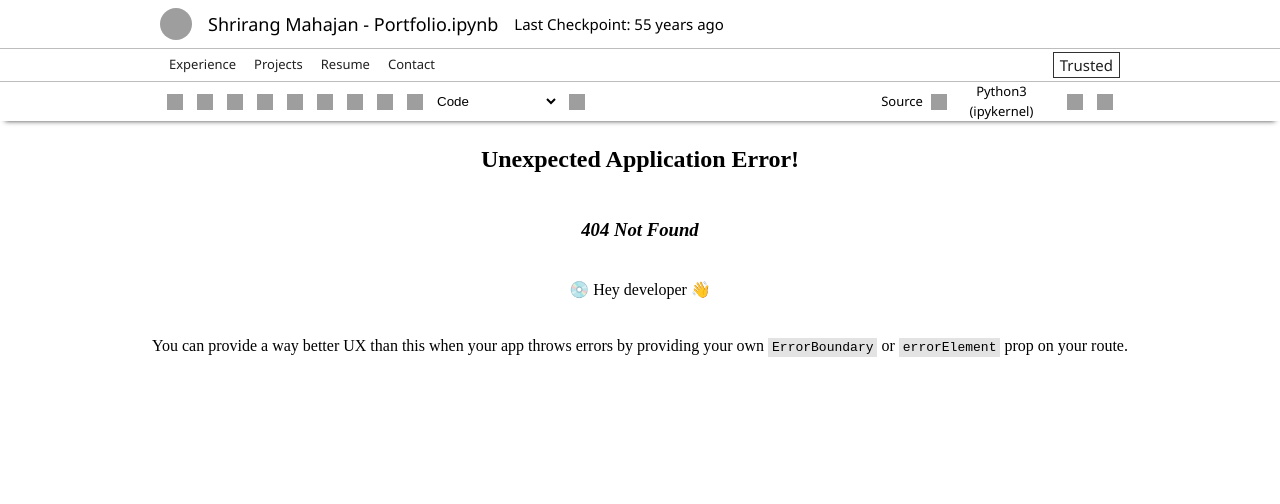
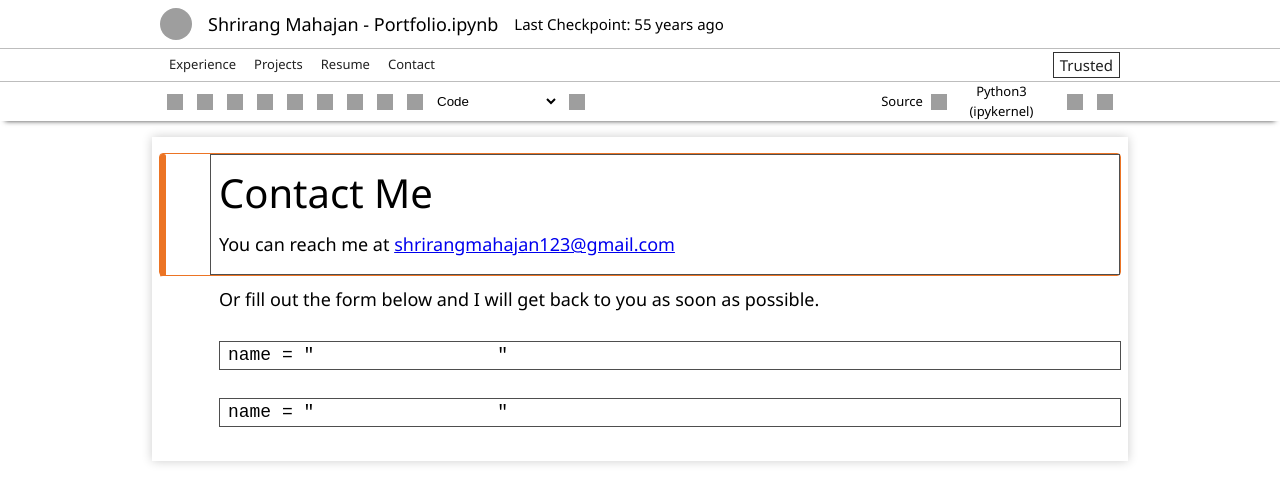
Before and after one commit to NotShrirang/shrirangmahajan.in, a React (Vite) app: page /contact in a window 1280 px wide. Before the commit this address had no page. Shown: the top 504 px of the page. Built offline with nearby package versions, Linux system fonts and the light colour scheme; grey boxes are pictures that could not be loaded.

Commit message:
feat: add contact form

```diff
--- a/src/components/ControlBar/ControlBar.module.css
+++ b/src/components/ControlBar/ControlBar.module.css
@@ -141,6 +141,9 @@
 }
 
 @media (max-width: 440px) {
+  .controlBarContent {
+    margin-left: 1rem;
+  }
   .controlItem {
     padding: 0px 2px;
   }
@@ -153,7 +156,7 @@
   }
 }
 
-@media (max-width: 375px) {
+@media (max-width: 385px) {
   .controlItem {
     padding: 0px 0px;
   }
@@ -163,6 +166,19 @@
   }
   .controlSelect {
     font-size: 10px;
+  }
+}
+
+@media (max-width: 330px) {
+  .controlItem {
+    padding: 0px 0px;
+  }
+  .controlIcon {
+    width: 0.7rem;
+    height: 0.7rem;
+  }
+  .controlSelect {
+    font-size: 9px;
   }
 }
 
--- a/src/components/MarkdownCell/MarkdownCell.jsx
+++ b/src/components/MarkdownCell/MarkdownCell.jsx
@@ -11,15 +11,6 @@ const MarkdownCell = ({ cell, activeCell, setActiveCell }) => {
       : "light";
     setTheme(theme);
   }, []);
-
-  const handleKeyDown = (e) => {
-    if (e.key === "Enter" && e.shiftKey) {
-      console.log(cell.id + 1);
-      setActiveCell(cell.id + 1);
-      divRef.current.blur();
-    }
-    e.preventDefault();
-  };
 
   return (
     <div
@@ -38,24 +29,8 @@ const MarkdownCell = ({ cell, activeCell, setActiveCell }) => {
       key={cell.id}
       onClick={(e) => {
         setActiveCell(cell.id);
-        if (divRef.current) {
-          divRef.current.focus();
-        }
       }}
-      onBlur={(e) => {
-        setActiveCell(null);
-        if (divRef.current) {
-          divRef.current.blur();
-        }
-      }}
-      onKeyDownCapture={handleKeyDown}
-      onKeyDown={handleKeyDown}
     >
-      {cell.id === activeCell
-        ? divRef.current
-          ? divRef.current.focus()
-          : null
-        : null}
       <div className={styles.cellOutput}>
         <div
           className={
--- a/src/components/MenuBar/MenuBar.jsx
+++ b/src/components/MenuBar/MenuBar.jsx
@@ -33,7 +33,14 @@ const MenuBar = () => {
           >
             Resume
           </div>
-          <div className={styles.menuItem}>Contact</div>
+          <div
+            className={styles.menuItem}
+            onClick={() => {
+              window.location.href = "/contact/";
+            }}
+          >
+            Contact
+          </div>
         </div>
         <div className={styles.trustedContainer}>
           <div className={styles.trusted}>Trusted</div>
--- a/src/components/MenuBar/MenuBar.module.css
+++ b/src/components/MenuBar/MenuBar.module.css
@@ -85,9 +85,21 @@
   }
 }
 
+@media (max-width: 440px) {
+  .trustedContainer {
+    display: none;
+  }
+}
+
 @media (max-width: 340px) {
   .trustedContainer {
     display: none;
+  }
+}
+
+@media (max-width: 330px) {
+  .menuItem {
+    padding: 0px 4px;
   }
 }
 
--- a/src/components/ProjectCard/ProjectCard.module.css
+++ b/src/components/ProjectCard/ProjectCard.module.css
@@ -5,7 +5,6 @@
   align-items: flex-start;
   width: 100%;
   border-radius: 0.75rem;
-  /* padding: 0.5rem; */
 }
 
 .projectCardHeader {
--- /dev/null
+++ b/src/pages/ContactPage/ContactPage.jsx
@@ -0,0 +1,106 @@
+import React, { useState, useEffect } from "react";
+import styles from "./ContactPage.module.css";
+import MarkdownCell from "../../components/MarkdownCell/MarkdownCell";
+import Cell from "../../components/Cell/Cell";
+import getTheme from "../../utils/theme";
+
+const ContactPage = () => {
+  const [activeCell, setActiveCell] = useState(1);
+  const [name, setName] = useState("");
+
+  useEffect(() => {
+    document.title = "Contact | Shrirang Mahajan";
+  }, []);
+
+  return (
+    <div className={styles.contactPage}>
+      <div className={styles.contactPageContainer}>
+        <div className={styles.contactPageContent}>
+          <div className={styles.contactPageItemList}>
+            <MarkdownCell
+              cell={{
+                id: 1,
+                output: (
+                  <div className={styles.markdownContainer}>
+                    <div className={styles.contactPageTitle}>Contact Me</div>
+                    <div className={styles.contactPageDescription}>
+                      You can reach me at{" "}
+                      <a href="mailto:shrirangmahajan123@gmail.com">
+                        shrirangmahajan123@gmail.com
+                      </a>
+                    </div>
+                  </div>
+                ),
+              }}
+              activeCell={activeCell}
+              setActiveCell={setActiveCell}
+            />
+            <MarkdownCell
+              cell={{
+                id: 2,
+                output: (
+                  <div className={styles.markdownContainer}>
+                    <div className={styles.contactPageDescription}>
+                      Or fill out the form below and I will get back to you as
+                      soon as possible.
+                    </div>
+                  </div>
+                ),
+              }}
+              activeCell={activeCell}
+              setActiveCell={setActiveCell}
+            />
+            <MarkdownCell
+              cell={{
+                id: 3,
+                output: (
+                  <div className={styles.markdownContainer}>
+                    <div className={styles.contactPageDescription}>
+                      <code className={styles.contactPageCode}>
+                        name = "
+                        <input
+                          type="text"
+                          value={name}
+                          onChange={(e) => setName(e.target.value)}
+                          className={styles.contactPageInputField}
+                        />
+                        "
+                      </code>
+                    </div>
+                  </div>
+                ),
+              }}
+              activeCell={activeCell}
+              setActiveCell={setActiveCell}
+            />
+            <MarkdownCell
+              cell={{
+                id: 4,
+                output: (
+                  <div className={styles.markdownContainer}>
+                    <div className={styles.contactPageDescription}>
+                      <code className={styles.contactPageCode}>
+                        name = "
+                        <input
+                          type="text"
+                          value={name}
+                          className={styles.contactPageInputField}
+                          disabled
+                        />
+                        "
+                      </code>
+                    </div>
+                  </div>
+                ),
+              }}
+              activeCell={activeCell}
+              setActiveCell={setActiveCell}
+            />
+          </div>
+        </div>
+      </div>
+    </div>
+  );
+};
+
+export default ContactPage;
--- /dev/null
+++ b/src/pages/ContactPage/ContactPage.module.css
@@ -0,0 +1,111 @@
+.contactPage {
+  display: flex;
+  flex-direction: column;
+  align-items: center;
+  justify-content: start;
+  width: 100%;
+  overflow-y: auto;
+  font-family: "Segoe UI", Tahoma, Geneva, Verdana, sans-serif;
+}
+
+.contactPageContainer {
+  display: flex;
+  flex-direction: column;
+  align-items: center;
+  justify-content: start;
+  gap: 1rem;
+  width: 75%;
+  margin-top: 1rem;
+  margin-bottom: 1rem;
+  padding-left: 0.5rem;
+  padding-right: 0.5rem;
+}
+
+.contactPageContent {
+  display: flex;
+  flex-direction: column;
+  align-items: center;
+  justify-content: start;
+  width: 100%;
+}
+
+.contactPageTitle {
+  font-family: "Segoe UI", Tahoma, Geneva, Verdana, sans-serif;
+  font-size: 40px;
+  font-weight: lighter;
+  width: 100%;
+  height: 100%;
+}
+
+.contactPageItemList {
+  display: flex;
+  flex-direction: column;
+  align-items: center;
+  justify-content: start;
+  width: 100%;
+  height: 100%;
+  margin-top: 1rem;
+  margin-bottom: 1rem;
+}
+
+.markdownContainer {
+  display: flex;
+  flex-direction: column;
+  align-items: start;
+  justify-content: start;
+  gap: 0.5rem;
+  width: 100%;
+}
+
+.contactPageDescription {
+  font-family: "Segoe UI", Tahoma, Geneva, Verdana, sans-serif;
+  font-size: 18px;
+  font-weight: lighter;
+  width: 100%;
+}
+
+.contactForm {
+  display: flex;
+  flex-direction: column;
+  align-items: center;
+  justify-content: start;
+  gap: 1rem;
+  width: 100%;
+}
+
+.contactPageCode {
+  display: flex;
+  flex-direction: row;
+  align-items: center;
+  justify-content: left;
+  padding-left: 0.5rem;
+  font-family: "Courier New", Courier, monospace;
+  width: 100%;
+  height: 100%;
+  border: 1px solid #4e4e4e;
+  cursor: text;
+}
+
+.contactPageInputField {
+  font-family: "Courier New", Courier, monospace;
+  font-size: 14px;
+  outline: none;
+  border: 1px solid transparent;
+  background-color: transparent;
+  width: fit-content;
+  overflow: visible;
+}
+
+@media (prefers-color-scheme: light) {
+  .contactPageContainer {
+    background-color: #ffffff;
+    box-shadow: 0 0 10px 0 rgba(0, 0, 0, 0.2);
+  }
+}
+
+@media (prefers-color-scheme: dark) {
+  .contactPageContainer {
+    background-color: #000000;
+    box-shadow: 0 0 10px 0 rgba(0, 0, 0, 0.2);
+  }
+}
```
Also changed, not shown: src/router.jsx (+9 -4 lines).
